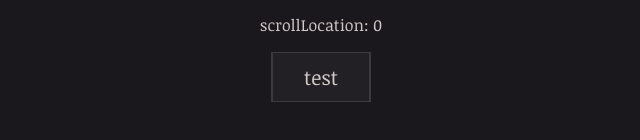
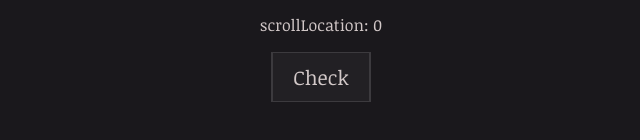
Before and after one commit to MidnattLantern/tech-scroll-snap, a React (Create React App) app: page / in a window 1280 px wide. Both pictures are taken after a click on the button "Pilot 1". Shown: the part 558-698 px from the top of the page, without its empty margins (319-959 px from the left). Built offline with nearby package versions, Linux system fonts and the light colour scheme; a web font is replaced by a local one.

Commit message:
check button will now snap to the closest item

```diff
--- a/src/pages/scrollPilot/ScrollPilot1.tsx
+++ b/src/pages/scrollPilot/ScrollPilot1.tsx
@@ -33,8 +33,9 @@ const ScrollPilot1: React.FC<ScrollPilot1Props> = ({ globalValue1, setGlobalValu
                         console.log(value, "is in focus")
                     };
                     if (closestValue < 25 && closestValue > -26) {
-                        console.log("closest item", item);
-                    }
+                        console.log("closest item", item.id, "with index", index);
+                        handleSetValue(value, index);
+                    };
 //                    console.log("offsetTop", offsetTop);
 //                    console.log("scrollTop", scrollTop);
                     console.log(item, "distance:", closestValue);
@@ -104,7 +105,7 @@ const ScrollPilot1: React.FC<ScrollPilot1Props> = ({ globalValue1, setGlobalValu
     </div>
 
                 <p>scrollLocation: {scrollLocation}</p>
-    <button onClick={() => {handleScroll()}}>test</button>
+    <button onClick={() => {handleScroll()}}>Check</button>
 
     </> : <p>loading</p>)
 };
```
